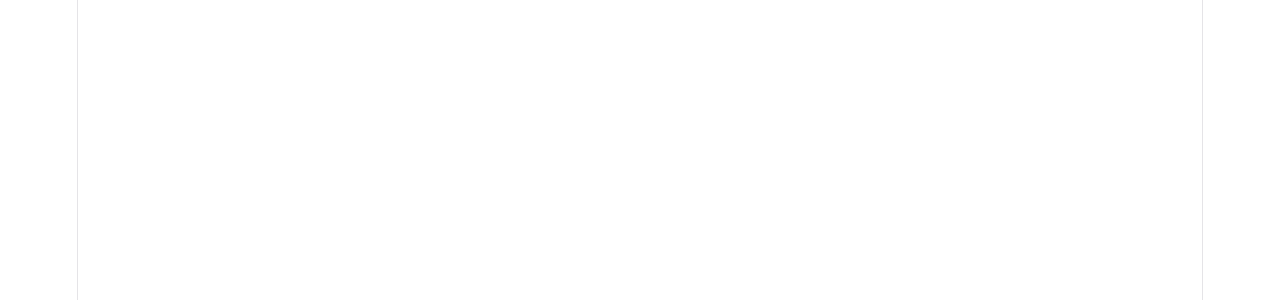
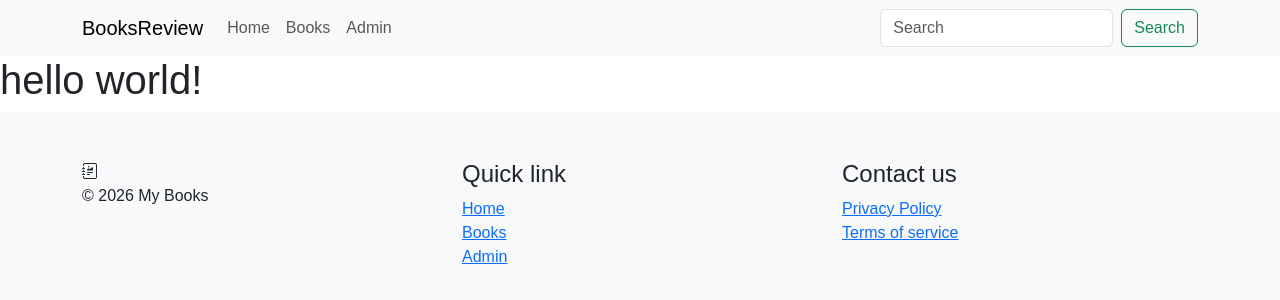
Before and after one commit to letangileri/web_app_books_frontend, a React (Vite) app: page / in a window 1280 px wide. Shown: the top 300 px of the page. Built offline with nearby package versions, Linux system fonts and the light colour scheme.

Commit message:
Implement layout structure with Header and Footer components; add routing for main pages

```diff
--- /dev/null
+++ b/components/Footer.jsx
@@ -0,0 +1,54 @@
+import { Link } from 'react-router-dom'
+
+export default function Footer(){
+
+    const menu = [
+        {id:1, name:'Home', link:'/'},
+        {id:2, name:'Books' , link:'/books'},
+        {id:3, name:'Admin', link:'/admin'}
+    ]
+
+    const legalMenu = [
+        {id:1, name:'Privacy Policy', link:'/privacy'},
+        {id:2, name:'Terms of service', link:'/terms'}
+
+    ]
+
+    return(
+        <>
+        <footer className="bg-light py-5">
+            <div className="container">
+                <div className="row">
+                    <div className="col">
+                        <div className="logo">
+                            <i className="bi bi-journal-richtext"></i>
+                        </div>
+                        <p>&copy; 2026 My Books</p>
+                    </div>
+                    <div className="col">
+                        <h4>Quick link</h4>
+                        <ul className="list-unstyled">
+
+                        {menu.map((item)=>(
+                            <li key={item.id}>
+                                <Link to = {item.link}>{item.name}</Link>
+                            </li>
+                        ))}
+                        </ul>
+                    </div>
+                    <div className="col">
+                        <h4>Contact us</h4>
+                        <ul className="list-unstyled">
+                            {legalMenu.map((item)=>(
+                                <li key={item.id}>
+                                    <Link to = {item.link}>{item.name}</Link>
+                                </li>
+                            ))}
+                        </ul>
+                    </div>
+                </div>
+            </div>
+        </footer>
+        </>
+    )
+}
--- /dev/null
+++ b/components/Header.jsx
@@ -0,0 +1,55 @@
+export default function Header(){
+
+    const menu = [
+        {id:1, name:'Home', link:'/'},
+        {id:2, name: 'Books', link: '/books'},
+        {id:3, name: 'Admin', link: '/admin'}
+    ]
+
+    return(
+        <>
+        <header>
+
+            <nav className="navbar navbar-expand-md navbar-light bg-light">
+                <div className="container">
+                    <a className="navbar-brand" href="#">BooksReview</a>
+                    <button
+                        className="navbar-toggler d-lg-none"
+                        type="button"
+                        data-bs-toggle="collapse"
+                        data-bs-target="#mainNavId"
+                        aria-controls="mainNavId"
+                        aria-expanded="false"
+                        aria-label="Toggle navigation"
+                    >
+                        <span className="navbar-toggler-icon"></span>
+                    </button>
+                    <div className="collapse navbar-collapse" id="mainNavId">
+                        <ul className="navbar-nav me-auto mt-2 mt-lg-0">
+                        {menu.map((item)=>(
+                            <li className="nav-item" key={item.id}>
+                                <a className="nav-link" href={item.link}>{item.name}</a>
+                            </li>
+                        ))}
+                        </ul>
+                        <form className="d-flex my-2 my-lg-0">
+                            <input
+                                className="form-control me-sm-2"
+                                type="text"
+                                placeholder="Search"
+                            />
+                            <button
+                                className="btn btn-outline-success my-2 my-sm-0"
+                                type="submit"
+                            >
+                                Search
+                            </button>
+                        </form>
+                    </div>
+                </div>
+            </nav>
+
+        </header>
+        </>
+    )
+}
--- a/layouts/DefaultLayout.jsx
+++ b/layouts/DefaultLayout.jsx
@@ -1,4 +1,18 @@
+import { Outlet } from "react-router";
+import Header from "../components/Header";
+import Footer from "../components/Footer";
+
 export default function DefaultLayout(){
 
-    return null;
+    return (
+        <>
+        <Header />
+
+        <main>
+            <Outlet />
+        </main>
+
+        <Footer />
+        </>
+    )
 }
--- a/src/App.jsx
+++ b/src/App.jsx
@@ -1,11 +1,22 @@
 import { BrowserRouter, Routes, Route } from 'react-router-dom'
 import './App.css'
+import DefaultLayout from '../layouts/DefaultLayout'
+import Header from '../components/Header'
 
 function App() {
 
   return (
     <>
-
+    <BrowserRouter>
+    <Routes>
+      <Route element={<DefaultLayout/>}>
+        <Route path='/' element={<h1>hello world!</h1>}/>
+        <Route path='/books' element={<h1> Books Page </h1>}/>
+        <Route path='/books/:id' element={<h1> Book Page </h1>}/>
+        <Route path='*' element={<h1> 404 Not found </h1>}/>
+      </Route>
+    </Routes>
+    </BrowserRouter>
     </>
   )
 }
--- a/src/index.css
+++ b/src/index.css
@@ -1,111 +1,8 @@
-:root {
-  --text: #6b6375;
-  --text-h: #08060d;
-  --bg: #fff;
-  --border: #e5e4e7;
-  --code-bg: #f4f3ec;
-  --accent: #aa3bff;
-  --accent-bg: rgba(170, 59, 255, 0.1);
-  --accent-border: rgba(170, 59, 255, 0.5);
-  --social-bg: rgba(244, 243, 236, 0.5);
-  --shadow:
-    rgba(0, 0, 0, 0.1) 0 10px 15px -3px, rgba(0, 0, 0, 0.05) 0 4px 6px -2px;
-
-  --sans: system-ui, 'Segoe UI', Roboto, sans-serif;
-  --heading: system-ui, 'Segoe UI', Roboto, sans-serif;
-  --mono: ui-monospace, Consolas, monospace;
-
-  font: 18px/145% var(--sans);
-  letter-spacing: 0.18px;
-  color-scheme: light dark;
-  color: var(--text);
-  background: var(--bg);
-  font-synthesis: none;
-  text-rendering: optimizeLegibility;
-  -webkit-font-smoothing: antialiased;
-  -moz-osx-font-smoothing: grayscale;
-
-  @media (max-width: 1024px) {
-    font-size: 16px;
-  }
-}
-
-@media (prefers-color-scheme: dark) {
-  :root {
-    --text: #9ca3af;
-    --text-h: #f3f4f6;
-    --bg: #16171d;
-    --border: #2e303a;
-    --code-bg: #1f2028;
-    --accent: #c084fc;
-    --accent-bg: rgba(192, 132, 252, 0.15);
-    --accent-border: rgba(192, 132, 252, 0.5);
-    --social-bg: rgba(47, 48, 58, 0.5);
-    --shadow:
-      rgba(0, 0, 0, 0.4) 0 10px 15px -3px, rgba(0, 0, 0, 0.25) 0 4px 6px -2px;
-  }
-
-  #social .button-icon {
-    filter: invert(1) brightness(2);
-  }
-}
+@import url('bootstrap');
+@import url('bootstrap-icons');
 
 body {
-  margin: 0;
+  font-family: 'Montserrat Variable', sans-serif;
+  font-weight: 400;
+  font-style: normal;
 }
-
-#root {
-  width: 1126px;
-  max-width: 100%;
-  margin: 0 auto;
-  text-align: center;
-  border-inline: 1px solid var(--border);
-  min-height: 100svh;
-  display: flex;
-  flex-direction: column;
-  box-sizing: border-box;
-}
-
-h1,
-h2 {
-  font-family: var(--heading);
-  font-weight: 500;
-  color: var(--text-h);
-}
-
-h1 {
-  font-size: 56px;
-  letter-spacing: -1.68px;
-  margin: 32px 0;
-  @media (max-width: 1024px) {
-    font-size: 36px;
-    margin: 20px 0;
-  }
-}
-h2 {
-  font-size: 24px;
-  line-height: 118%;
-  letter-spacing: -0.24px;
-  margin: 0 0 8px;
-  @media (max-width: 1024px) {
-    font-size: 20px;
-  }
-}
-p {
-  margin: 0;
-}
-
-code,
-.counter {
-  font-family: var(--mono);
-  display: inline-flex;
-  border-radius: 4px;
-  color: var(--text-h);
-}
-
-code {
-  font-size: 15px;
-  line-height: 135%;
-  padding: 4px 8px;
-  background: var(--code-bg);
-}
```
Also changed, not shown: 2 other files (tests, documents, lock files or other folders).
